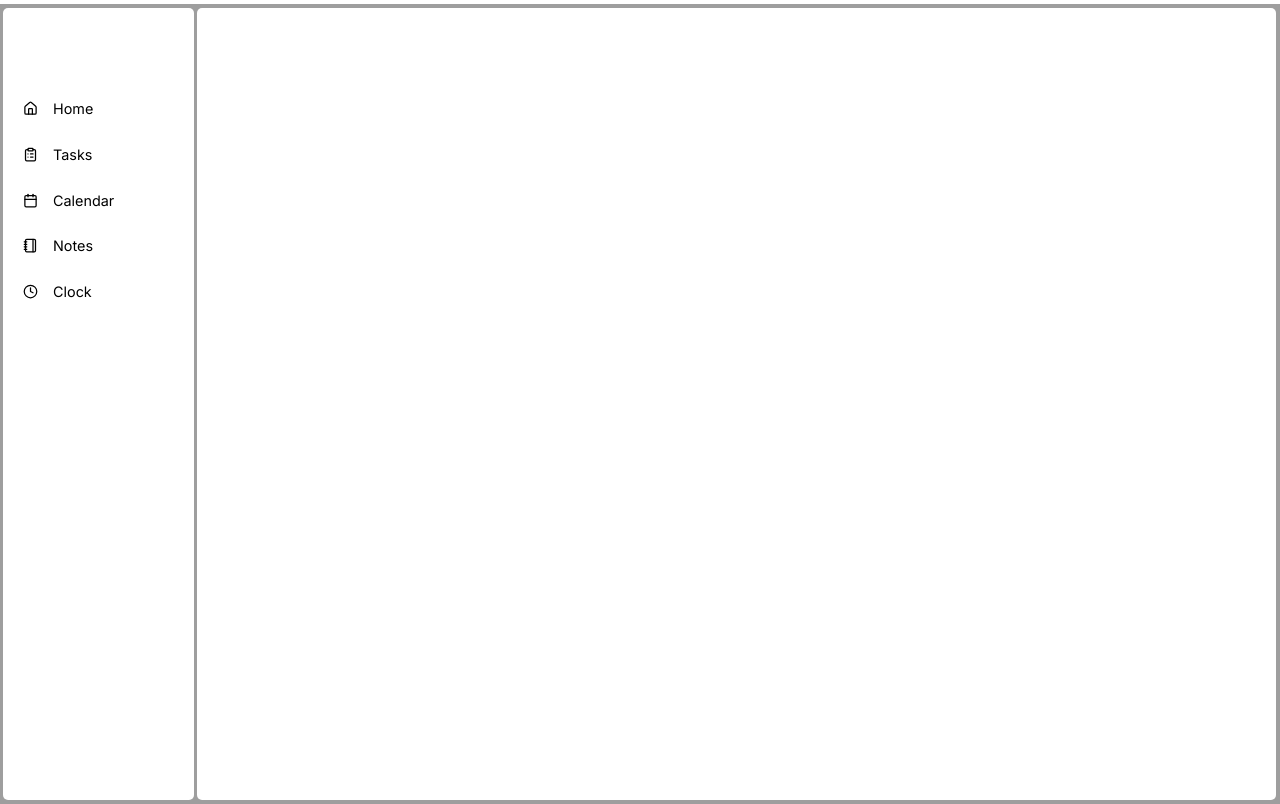
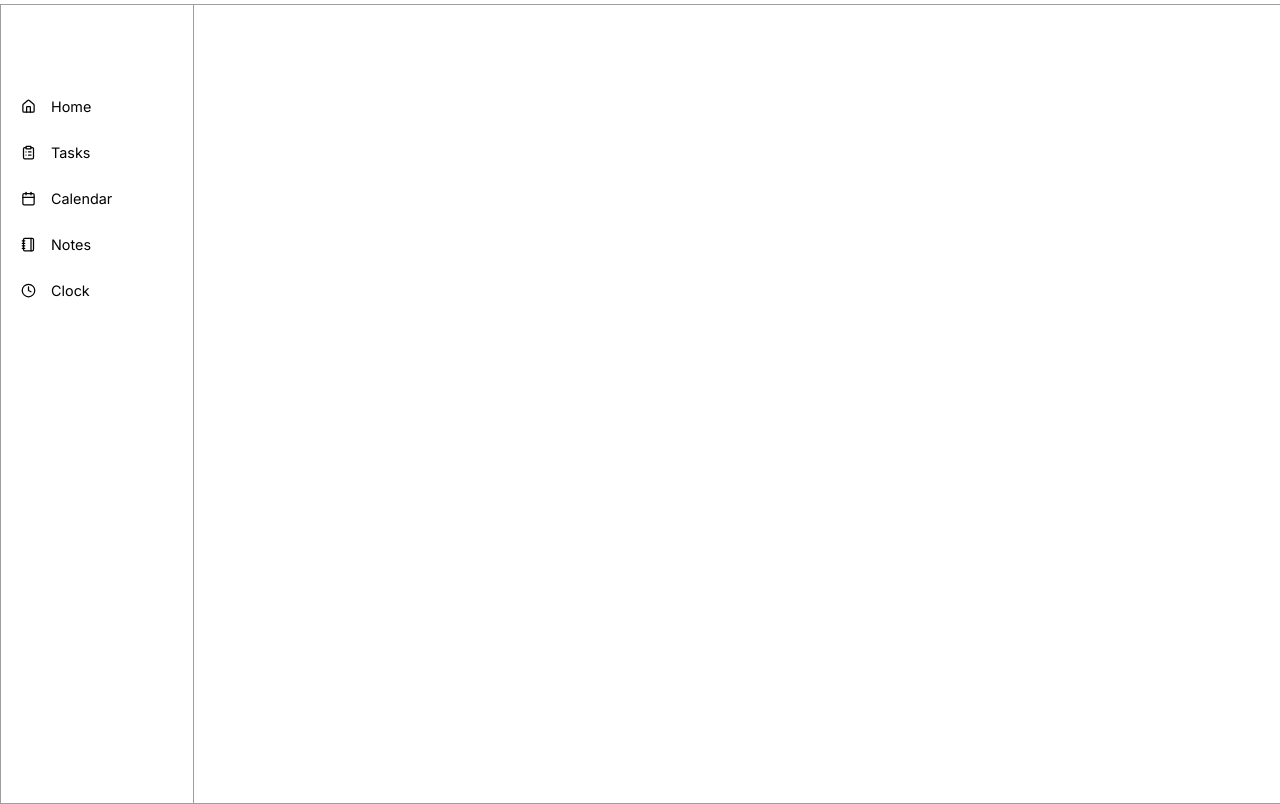
Before and after one commit to RoninRishav/Todo-App, a plain HTML site: page index.html in a window 1280 px wide. Shown: the part 60-864 px from the top of the page. Drawn offline with Linux system fonts and the light colour scheme.

Commit message:
Fixed Design more minimalist modern

```diff
--- a/styles.css
+++ b/styles.css
@@ -231,7 +231,6 @@ input:checked + .slider:before {
     font-size: 0.9rem;
     width: 100%;
     height: 100vh;
-    padding: 2px;
     background-color: #9E9E9E;
 }
 
@@ -242,9 +241,7 @@ input:checked + .slider:before {
     justify-content: center;
     align-items: center;
     width: 15%;
-    height: 99vh;
-    row-gap: 1rem;
-    border-radius: 5px;
+    height: 99.8vh;
     margin: 1px;
     background-color: #FFFFFF;
 }
@@ -258,7 +255,7 @@ input:checked + .slider:before {
 /* VERTICAL NAVBAR LIST */
 
 ul {
-    margin-top: -19.9rem;
+    margin-top: -20rem;
     padding: 0;
 }
 
@@ -270,11 +267,6 @@ li{
 
 li:hover{
     background-color: var(--neutral-30);
-}
-
-li:nth-child(1):hover {
-    border-top-right-radius: 5px;
-    border-top-left-radius: 5px;
 }
 
 li:hover img{
@@ -301,8 +293,6 @@ li:hover img{
     justify-content: center;
     align-items: center;
     width: 85%;
-    height: 99vh;
-    margin: 2px;
-    border-radius: 5px;
+    height: 99.8vh;
     background-color: #FFFFFF;
 }
```
